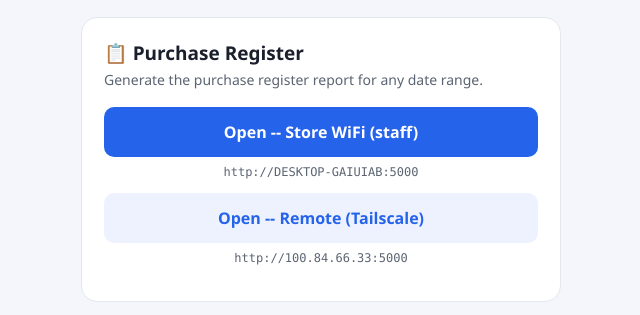
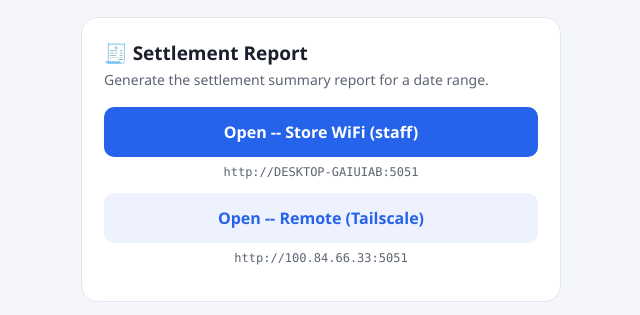
Before and after one commit to smworkassistance/store-tools-launcher, a plain HTML site: page index.html in a window 1280 px wide. Shown: the part 447-762 px from the top of the page, 319-959 px from the left. Drawn offline with Linux system fonts and the light colour scheme.

Commit message:
Add Settlement Report link to the launcher page
Co-Authored-By: Claude Sonnet 5 <noreply@anthropic.com>

```diff
--- a/index.html
+++ b/index.html
@@ -45,6 +45,15 @@
   </div>
 
   <div class="tool">
+    <h2>🧾 Settlement Report</h2>
+    <p class="desc">Generate the settlement summary report for a date range.</p>
+    <a class="btn" href="http://DESKTOP-GAIUIAB:5051" target="_blank">Open -- Store WiFi (staff)</a>
+    <div class="ref">http://DESKTOP-GAIUIAB:5051</div>
+    <a class="btn secondary" href="http://100.84.66.33:5051" target="_blank">Open -- Remote (Tailscale)</a>
+    <div class="ref">http://100.84.66.33:5051</div>
+  </div>
+
+  <div class="tool">
     <h2>📋 Purchase Register</h2>
     <p class="desc">Generate the purchase register report for any date range.</p>
     <a class="btn" href="http://DESKTOP-GAIUIAB:5000" target="_blank">Open -- Store WiFi (staff)</a>
```
